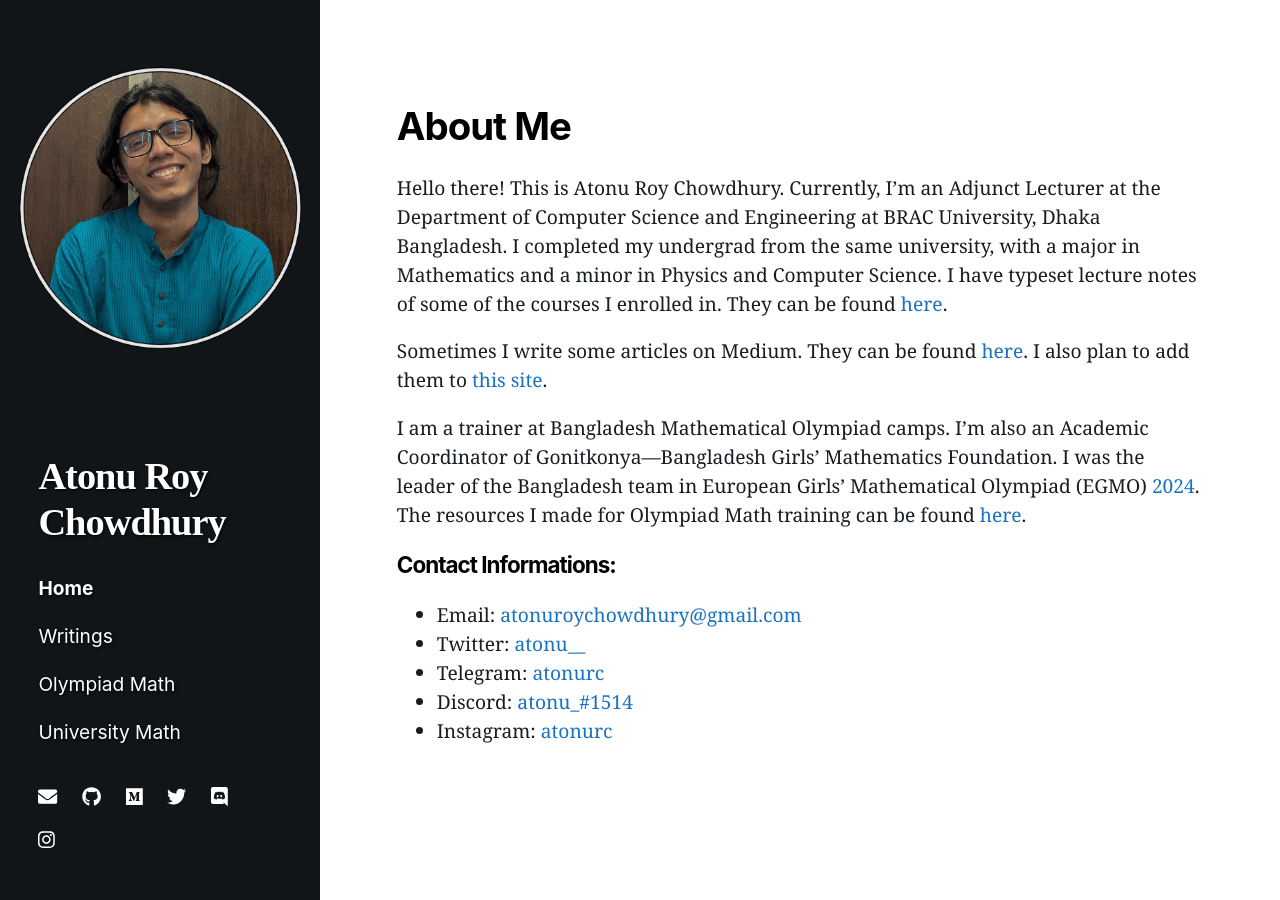
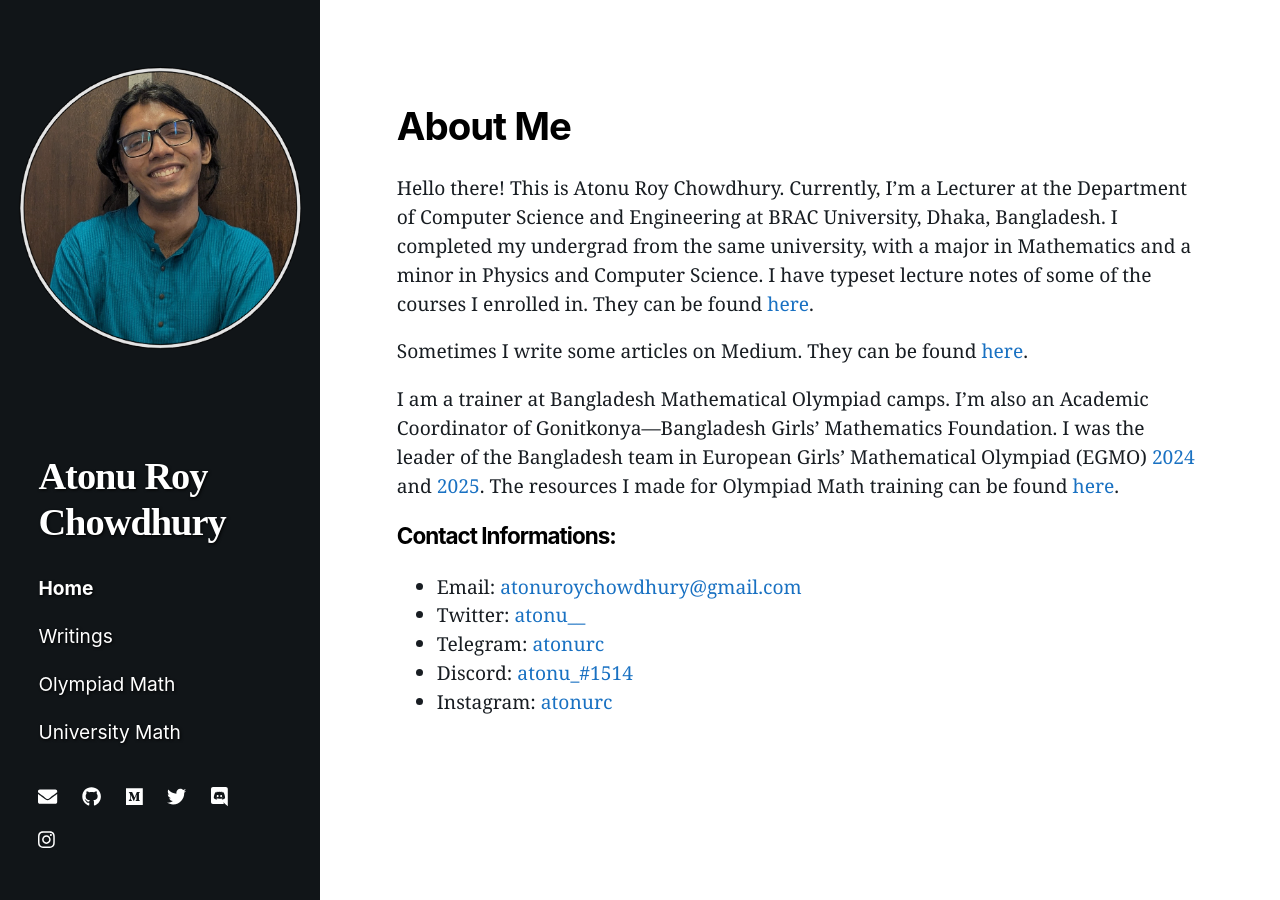
Before and after one commit to atonurc/atonurc.github.io, a Jekyll site: the page built from index.markdown, in a window 1280 px wide. Built offline with Jekyll 4.4.1, drawn with Linux system fonts in a browser that asks for light colours; nearby versions of some CDN libraries.

Commit message:
cse221 init

```diff
--- a/index.markdown
+++ b/index.markdown
@@ -8,12 +8,12 @@ image: /assets/pfp.jpg
 
 
 # About Me
-Hello there! This is Atonu Roy Chowdhury. Currently, I'm an Adjunct Lecturer at the Department of Computer Science and Engineering at BRAC University, Dhaka Bangladesh.
+Hello there! This is Atonu Roy Chowdhury. Currently, I'm a Lecturer at the Department of Computer Science and Engineering at BRAC University, Dhaka, Bangladesh.
 I completed my undergrad from the same university, with a major in Mathematics and a minor in Physics and Computer Science. I have typeset lecture notes of some of the courses I enrolled in. They can be found [here](/unimath).
 
-Sometimes I write some articles on Medium. They can be found [here](https://atonu-roy-chowdhury.medium.com). I also plan to add them to [this site](/writings).
+Sometimes I write some articles on Medium. They can be found [here](https://atonurc.substack.com). <!-- I also plan to add them to [this site](/writings).  -->
 
-I am a trainer at Bangladesh Mathematical Olympiad camps. I'm also an Academic Coordinator of Gonitkonya—Bangladesh Girls' Mathematics Foundation. I was the leader of the Bangladesh team in European Girls' Mathematical Olympiad (EGMO) [2024](https://www.egmo.org/egmos/egmo13/countries/country76/). The resources I made for Olympiad Math training can be found [here](/olymath).
+I am a trainer at Bangladesh Mathematical Olympiad camps. I'm also an Academic Coordinator of Gonitkonya—Bangladesh Girls' Mathematics Foundation. I was the leader of the Bangladesh team in European Girls' Mathematical Olympiad (EGMO) [2024](https://www.egmo.org/egmos/egmo13/countries/country76/) and [2025](https://www.egmo.org/egmos/egmo14/countries/country76/). The resources I made for Olympiad Math training can be found [here](/olymath).
 
 
 ### Contact Informations:
```
Also changed, not shown: 4 other files.
